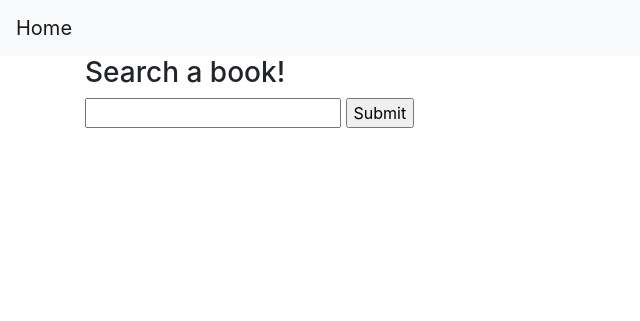
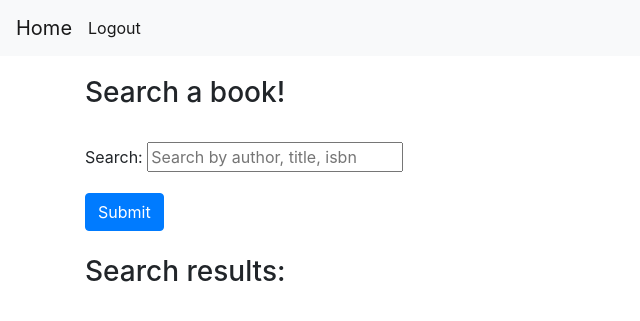
Before and after one commit to patrickluvsoj/bookreview, a Flask app: page /search in a window 1280 px wide. Shown: the top 321 px of the page, without its empty margins (0-640 px from the left). Run offline with Flask 2, Linux system fonts and the light colour scheme; the visitor is signed in with stand-in values (Sample User, id 1); style sheets or scripts are compiled from the project's sources; some libraries are stand-ins or nearby versions.

Commit message:
Added api , details and search

```diff
--- a/application.py
+++ b/application.py
@@ -1,4 +1,4 @@
-import os
+import os, requests, json
 
 from flask import Flask, session, render_template, request, redirect, url_for
 from flask_session import Session
@@ -8,14 +8,6 @@ from werkzeug.security import check_password_hash, generate_password_hash
 from helpers import login_required
 
 app = Flask(__name__)
-
-# TODO
-    # Create a DB for book list
-    # Download book list from CSV to SQL
-    # app route for book search
-    # app route for book detail
-    # app route for review submission
-    # SQL db for book review
 
 # Check for environment variable
 if not os.getenv("DATABASE_URL"):
@@ -29,6 +21,7 @@ Session(app)
 # Set up database
 engine = create_engine(os.getenv("DATABASE_URL"))
 db = scoped_session(sessionmaker(bind=engine))
+
 
 
 @app.route("/", methods=['GET', 'POST'])
@@ -51,14 +44,8 @@ def login():
             session['user_id'] = username
             return redirect(url_for("search"))
 
-        # TODO
-            # Create github repo and add remote
-            # ensure login happens
-            # check what value returns when SELECT doesn't return anything
-            # check return type of SELECT
-            # navigate to book list page
+    return render_template("login.html")
 
-    return render_template("login.html")
 
 
 @app.route("/register", methods=['GET', 'POST'])
@@ -93,15 +80,83 @@ def regsiter():
     return render_template("register.html")
 
 
+
+@app.route("/logout")
+def logout():
+    # logout session and redirect to login
+    session.clear()
+    return redirect(url_for("login"))
+
+
+
 @app.route("/search", methods=['GET', 'POST'])
 @login_required
 def search():
-    # Create the SQL database table TODO
-    # download csv file into SQL writing an import function DONE
-    # Query db based on search term w/ LIKE matches
-    # Render list based on Jinja using Jquery
-    # Redicre and render book detail page
-    # Submit review and render review list using Jquery and Jinja
+    if request.method == 'POST':
+        search = request.form.get('search')
+        results = db.execute("SELECT title FROM books WHERE author LIKE(:author) OR title LIKE(:title) OR isbn LIKE(:isbn)",
+        {'author': search+'%', 'title': search+'%', 'isbn': search+'%'}).fetchall()
+
+        return render_template('search.html', results=results)
 
 
     return render_template("search.html")
+
+
+
+@app.route("/details=<string:title>", methods=['GET', 'POST'])
+@login_required
+def details(title):
+    # book details
+    result = db.execute("SELECT author, yr, isbn FROM books WHERE title = :title", {'title': title}).fetchone()
+
+    # get Goodread api response
+    params ={'isbns': result[2],
+            'key': 'nijqZdzaC9cIsNH2X0haA'}
+    json_response = requests.get('https://www.goodreads.com/book/review_counts.json', params=params).json()
+    goodreads = []
+    avg_rating = json_response['books'][0]['average_rating']
+    review_count = json_response['books'][0]['ratings_count']
+    goodreads.append(avg_rating)
+    goodreads.append(review_count)
+
+
+    if request.method == 'POST':
+        rating = request.form.get('rating')
+        comment = request.form.get('comment')
+
+        # store ratings into SQL
+        db.execute("INSERT INTO reviews (rating, comment, isbn) VALUES (:rating, :comment, :isbn)", {'rating': rating, 'comment': comment, 'isbn': result[2]})
+        db.commit()
+
+        # query ratings
+        ratings = db.execute("SELECT rating, comment FROM reviews WHERE isbn = :isbn", {'isbn': result[2]}).fetchall()
+
+        return render_template("details.html", result=result, title=title, ratings=ratings, goodreads=goodreads)
+
+    # query ratings
+    ratings = db.execute("SELECT rating, comment FROM reviews WHERE isbn = :isbn", {'isbn': result[2]}).fetchall()
+
+    return render_template("details.html", result=result, title=title, ratings=ratings, goodreads=goodreads)
+
+
+@app.route("/api=<string:isbn>")
+def api(isbn):
+    # get book details
+    result = db.execute("SELECT title, author, yr FROM books WHERE isbn = :isbn", {'isbn': isbn}).fetchone()
+
+    # get goodreads data
+    params = {'isbns': isbn, 'key': 'nijqZdzaC9cIsNH2X0haA'}
+    response = requests.get('https://www.goodreads.com/book/review_counts.json', params=params).json()
+
+    # prepare data and convert to json string
+    json_response = json.dumps({"title": result[0],
+        "author": result[1],
+        "year": result[2],
+        "isbn": isbn,
+        "review_count": response['books'][0]['ratings_count'],
+        "average_count": response['books'][0]['average_rating']
+    })
+
+    # return json_response
+    return json_response
--- a/helpers.py
+++ b/helpers.py
@@ -1,6 +1,6 @@
 import os
 
-from flask import redirect, session
+from flask import redirect, session, url_for
 from functools import wraps
 
 def login_required(f):
@@ -12,6 +12,6 @@ def login_required(f):
     @wraps(f)
     def decorated_function(*args, **kwargs):
         if session.get("user_id") is None:
-            return redirect("/login")
+            return redirect(url_for('login'))
         return f(*args, **kwargs)
     return decorated_function
--- a/static/styles/stylesheet.css
+++ /dev/null
@@ -1,5 +0,0 @@
-#pad {
-  margin-top: 100px;
-}
-
-/*# sourceMappingURL=stylesheet.css.map */
--- a/static/styles/stylesheet.scss
+++ /dev/null
@@ -1,3 +0,0 @@
-#pad {
-    margin-top: 100px;
-}
--- a/static/stylesheet.css
+++ b/static/stylesheet.css
@@ -1,5 +1,5 @@
 #pad {
-  margin-top: 100px;
+  margin-top: 50px;
 }
 
 /*# sourceMappingURL=stylesheet.css.map */
--- /dev/null
+++ b/static/stylesheet.scss
@@ -0,0 +1,3 @@
+#pad {
+    margin-top: 20px;
+}
--- a/templates/register.html
+++ b/templates/register.html
@@ -18,7 +18,7 @@
             <div class="form-group">
                 <label for="password">Confirmation</label>
                 <input class="form-control" type="password" name="confirmation">
-            </div>a
+            </div>
             <button type="submit" class="btn btn-primary">Submit</button>
         </form>
     </div>
--- a/templates/search.html
+++ b/templates/search.html
@@ -5,10 +5,20 @@
 {% endblock %}
 {% block content %}
 <div class="container">
-    <h3>Search a book!</h3>
-    <form>
-        <input type="text">
-        <input type="submit">
+    <h3>Search a book!</h3><br>
+    <form action="{{url_for('search')}}" method='POST'>
+      <div class="form-group">
+        <label for="searchbar">Search: </label>
+        <input type="text" name='search' placeholder="Search by author, title, isbn">
+      </div>
+      <button type="submit" class="btn btn-primary">Submit</button>
     </form>
+    <br>
+    <h3>Search results:</h3>
+    <ul>
+      {% for item in results %}
+        <a href='details={{item[0]}}'>{{item[0]}}</a>
+      {% endfor %}
+    </ul>
 </div>
 {% endblock %}
--- a/templates/template.html
+++ b/templates/template.html
@@ -9,13 +9,18 @@
   </head>
   <body>
     <div id="content">
-        <nav class="navbar navbar-expand-lg navbar-light bg-light">
-            <a class="navbar-brand" href="#">Home</a>
-            <button class="navbar-toggler" type="button" data-toggle="collapse" data-target="#navbarNavAltMarkup" aria-controls="navbarNavAltMarkup" aria-expanded="false" aria-label="Toggle navigation">
-                <span class="navbar-toggler-icon"></span>
-            </button>
-        </nav>
+      <nav class="navbar navbar-expand-lg navbar-light bg-light">
+          <a class="navbar-brand" href="{{url_for('search')}}">Home</a>
+          <button class="navbar-toggler" type="button" data-toggle="collapse" data-target="#navbarNavAltMarkup" aria-controls="navbarNavAltMarkup" aria-expanded="false" aria-label="Toggle navigation">
+              <span class="navbar-toggler-icon"></span>
+          </button>
+          <span class="navbar-text">
+              <a href="{{url_for('logout')}}">Logout</a>
+          </span>
+      </nav>
+      <div id="pad">
         {% block content %}{% endblock %}
+      </div>
     </div>
     <div id="footer">
     </div>
```
Also changed, not shown: import.py (+7 -4 lines), templates/details.html (+60 -10 lines), 2 other files.
